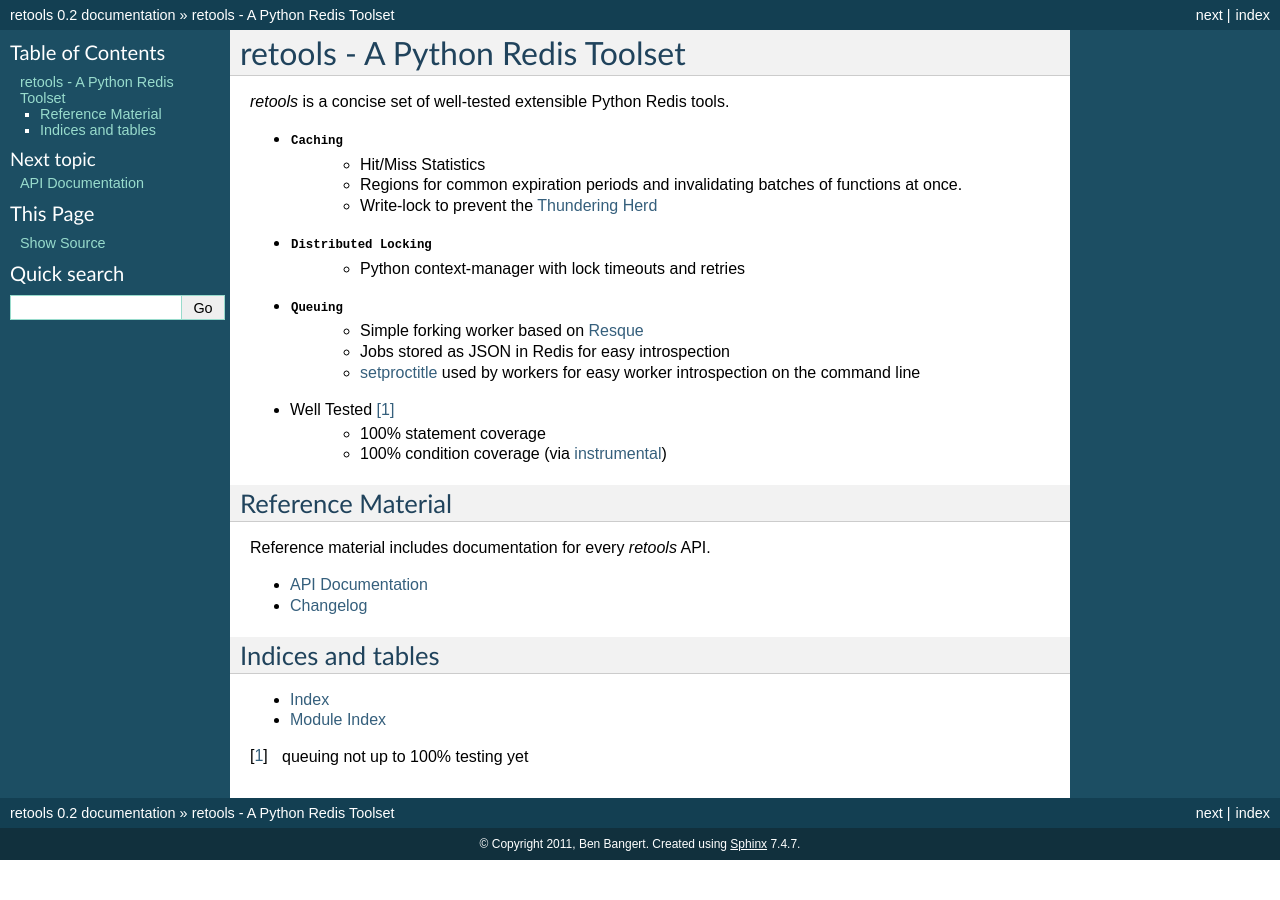
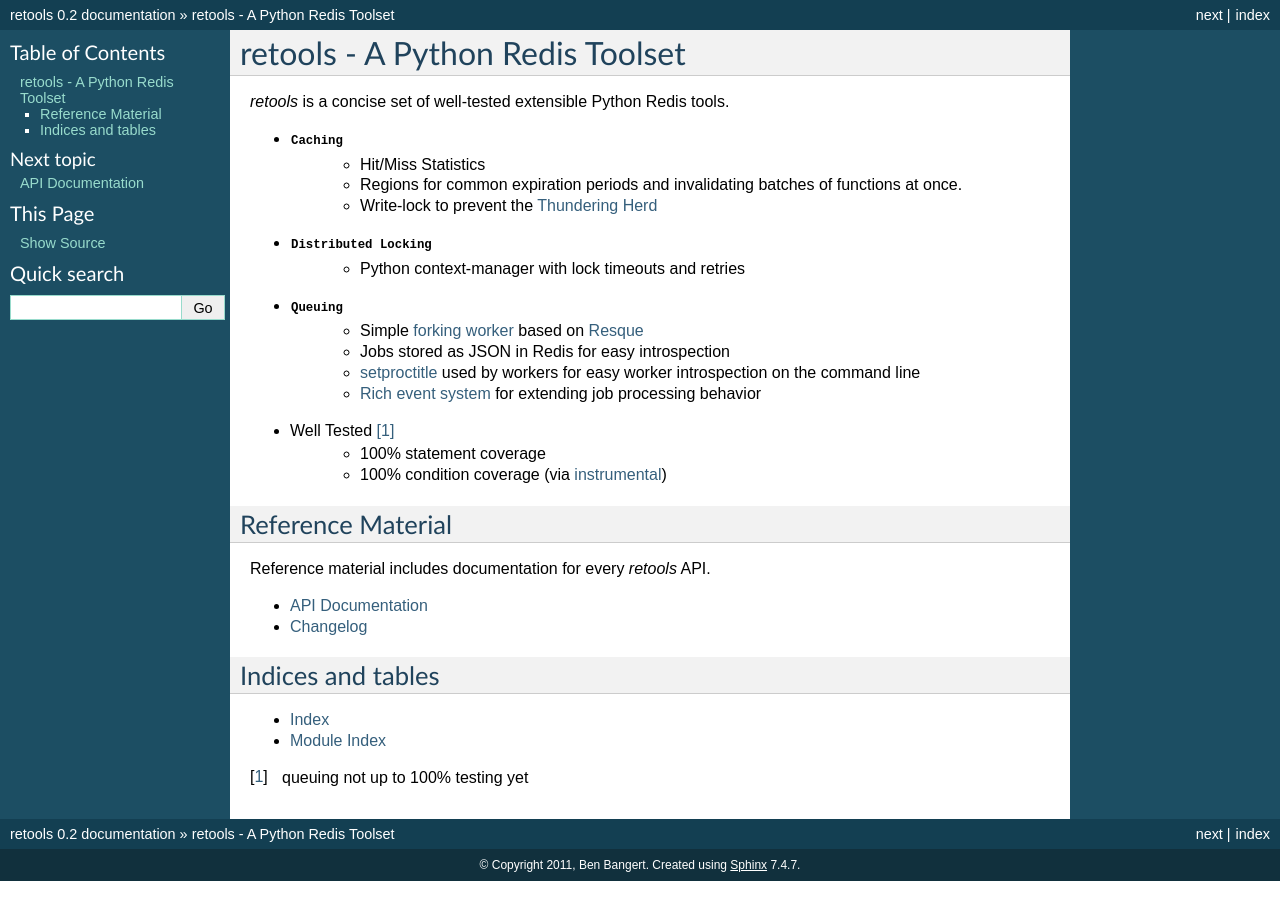
Before and after one commit to bbangert/retools, a Sphinx documentation site: the page built from docs/index.rst, in a window 1280 px wide. Built offline with Sphinx 7.4.7, drawn with Linux system fonts in a browser that asks for light colours.

Commit message:
better cross linking

```diff
--- a/docs/index.rst
+++ b/docs/index.rst
@@ -14,10 +14,11 @@
 - :mod:`Distributed Locking <retools.lock>`
     - Python context-manager with lock timeouts and retries
 - :mod:`Queuing <retools.queue>`
-    - Simple forking worker based on `Resque`_
+    - Simple `forking worker <queue_worker>`_ based on `Resque`_
     - Jobs stored as JSON in Redis for easy introspection
     - `setproctitle`_ used by workers for easy worker introspection on
       the command line
+    - `Rich event system <queue_events>`_ for extending job processing behavior
 - Well Tested [1]_
     - 100% statement coverage
     - 100% condition coverage (via instrumental_)
```
Also changed, not shown: 1 other file.
